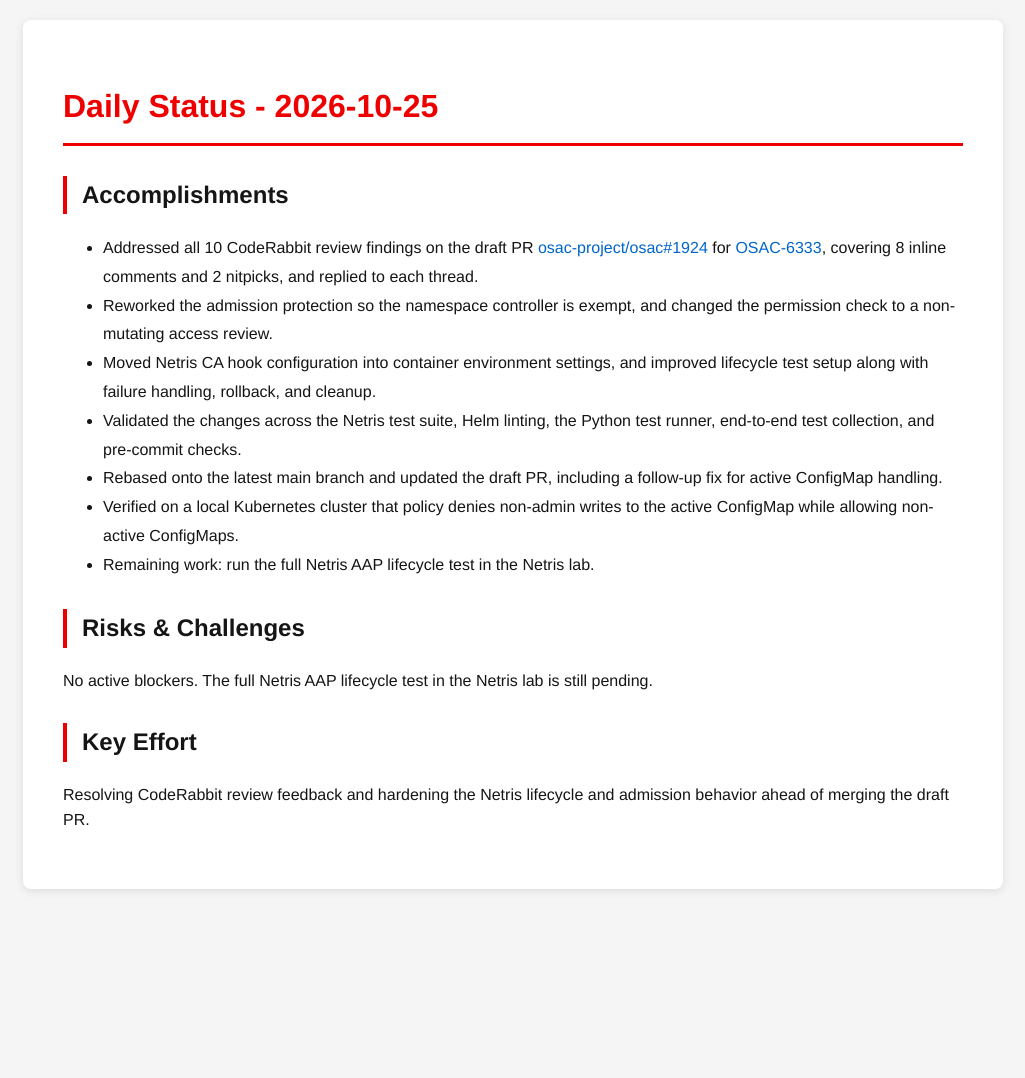
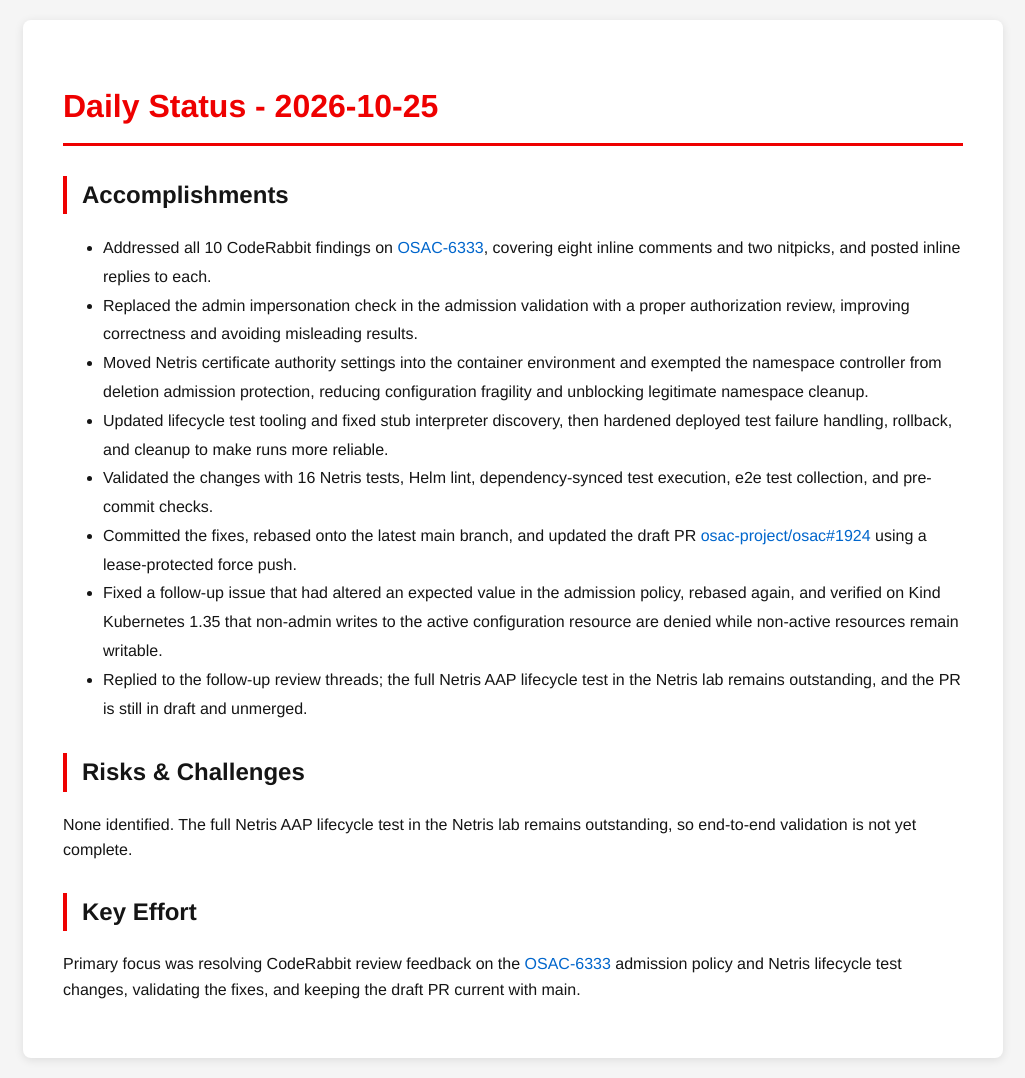
Before and after one commit to tzvatot/daily-status, a Jekyll site: the page built from 2026-10-25.md, in a window 1280 px wide. Shown: the whole page, without its empty margins (127-1152 px from the left). Built offline with Jekyll 4.4.1, drawn with Linux system fonts in a browser that asks for light colours; before the commit the page ends 909 px from its top, so only the background shows below that.

Commit message:
Daily status update - 2026-10-25

```diff
--- a/2026-10-25.md
+++ b/2026-10-25.md
@@ -7,16 +7,17 @@
 # Daily Status - 2026-10-25
 
 ## Accomplishments
-- Addressed all 10 CodeRabbit review findings on the draft PR [osac-project/osac#1924](https://github.com/osac-project/osac/pull/1924) for [OSAC-6333](https://redhat.atlassian.net/browse/OSAC-6333), covering 8 inline comments and 2 nitpicks, and replied to each thread.
-- Reworked the admission protection so the namespace controller is exempt, and changed the permission check to a non-mutating access review.
-- Moved Netris CA hook configuration into container environment settings, and improved lifecycle test setup along with failure handling, rollback, and cleanup.
-- Validated the changes across the Netris test suite, Helm linting, the Python test runner, end-to-end test collection, and pre-commit checks.
-- Rebased onto the latest main branch and updated the draft PR, including a follow-up fix for active ConfigMap handling.
-- Verified on a local Kubernetes cluster that policy denies non-admin writes to the active ConfigMap while allowing non-active ConfigMaps.
-- Remaining work: run the full Netris AAP lifecycle test in the Netris lab.
+- Addressed all 10 CodeRabbit findings on [OSAC-6333](https://redhat.atlassian.net/browse/OSAC-6333), covering eight inline comments and two nitpicks, and posted inline replies to each.
+- Replaced the admin impersonation check in the admission validation with a proper authorization review, improving correctness and avoiding misleading results.
+- Moved Netris certificate authority settings into the container environment and exempted the namespace controller from deletion admission protection, reducing configuration fragility and unblocking legitimate namespace cleanup.
+- Updated lifecycle test tooling and fixed stub interpreter discovery, then hardened deployed test failure handling, rollback, and cleanup to make runs more reliable.
+- Validated the changes with 16 Netris tests, Helm lint, dependency-synced test execution, e2e test collection, and pre-commit checks.
+- Committed the fixes, rebased onto the latest main branch, and updated the draft PR [osac-project/osac#1924](https://github.com/osac-project/osac/pull/1924) using a lease-protected force push.
+- Fixed a follow-up issue that had altered an expected value in the admission policy, rebased again, and verified on Kind Kubernetes 1.35 that non-admin writes to the active configuration resource are denied while non-active resources remain writable.
+- Replied to the follow-up review threads; the full Netris AAP lifecycle test in the Netris lab remains outstanding, and the PR is still in draft and unmerged.
 
 ## Risks & Challenges
-No active blockers. The full Netris AAP lifecycle test in the Netris lab is still pending.
+None identified. The full Netris AAP lifecycle test in the Netris lab remains outstanding, so end-to-end validation is not yet complete.
 
 ## Key Effort
-Resolving CodeRabbit review feedback and hardening the Netris lifecycle and admission behavior ahead of merging the draft PR.
+Primary focus was resolving CodeRabbit review feedback on the [OSAC-6333](https://redhat.atlassian.net/browse/OSAC-6333) admission policy and Netris lifecycle test changes, validating the fixes, and keeping the draft PR current with main.
```
